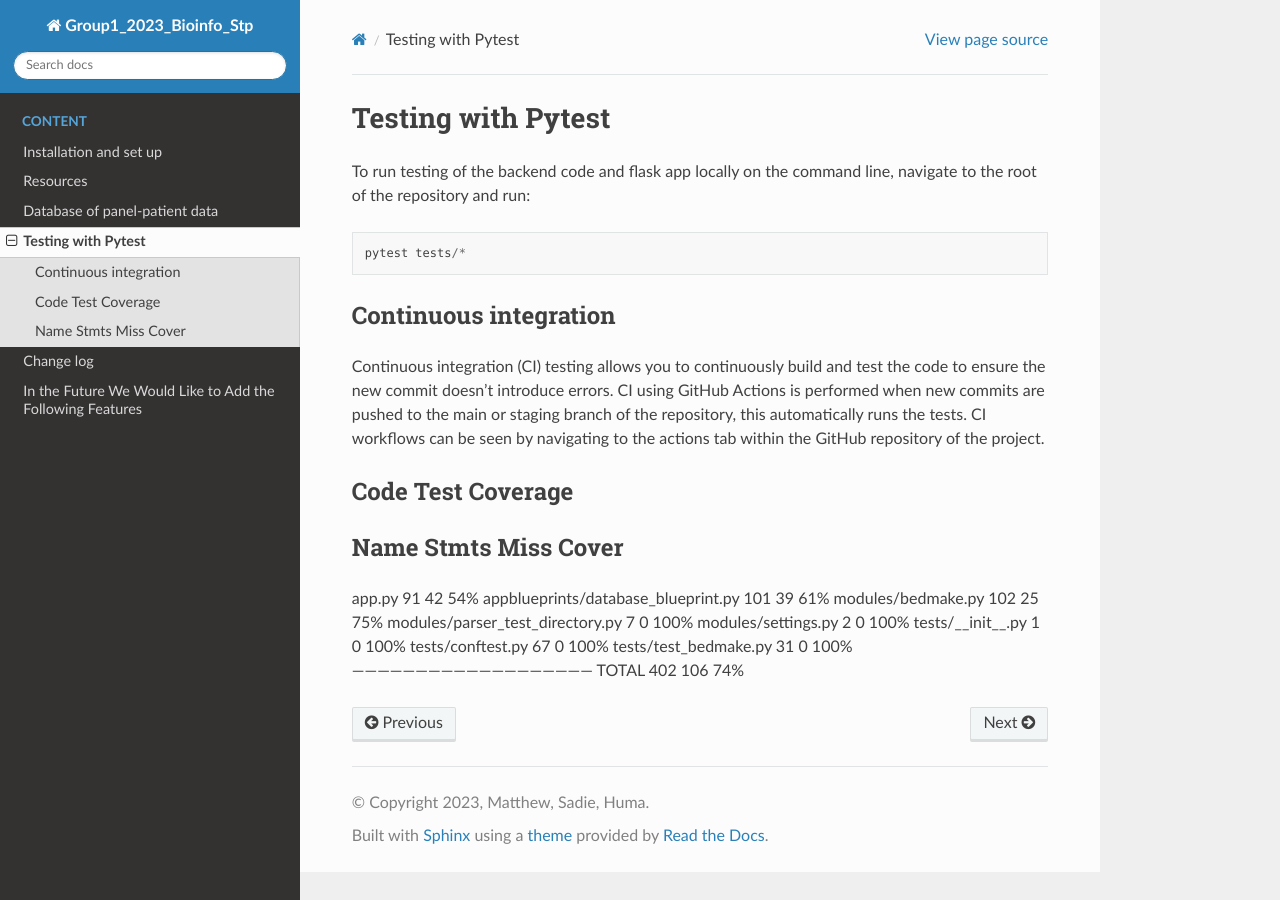
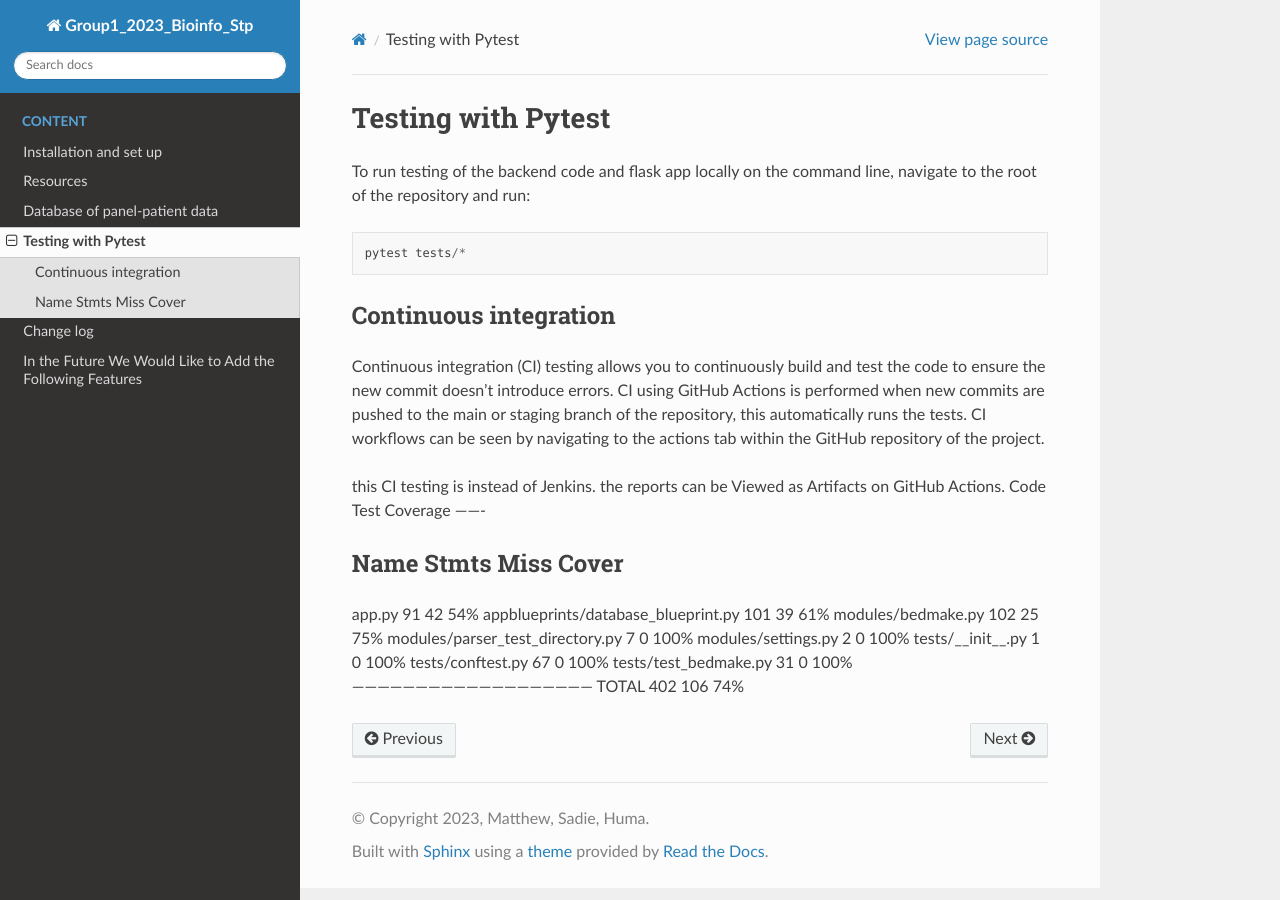
Before and after one commit to Mathew-B-SDGS/Group1_2023_Bioinfo_Stp, a Sphinx documentation site: the page built from docs/testing.rst, in a window 1280 px wide. Built offline with Sphinx 7.4.7 and the Read the Docs theme 2.0.0, drawn with Linux system fonts in a browser that asks for light colours.

Commit message:
updated notes

```diff
--- a/docs/testing.rst
+++ b/docs/testing.rst
@@ -11,6 +11,7 @@ Continuous integration (CI) testing allows you to continuously build and test th
 CI using GitHub Actions is performed when new commits are pushed to the main or staging branch of the repository,
 this automatically runs the tests. CI workflows can be seen by navigating to the actions tab within the GitHub repository of the project.
 
+this CI testing is instead of Jenkins. the reports can be Viewed as Artifacts on GitHub Actions.
 Code Test Coverage
 -------
 
```
